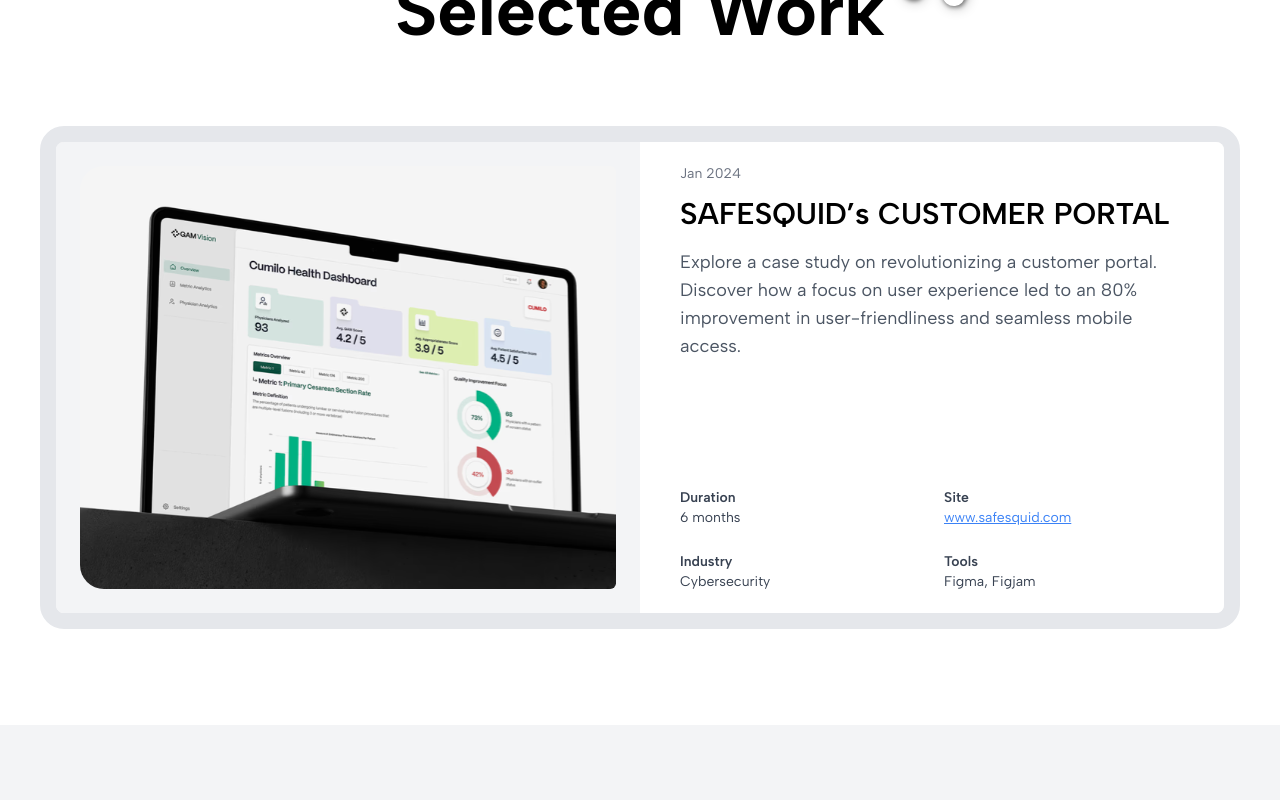
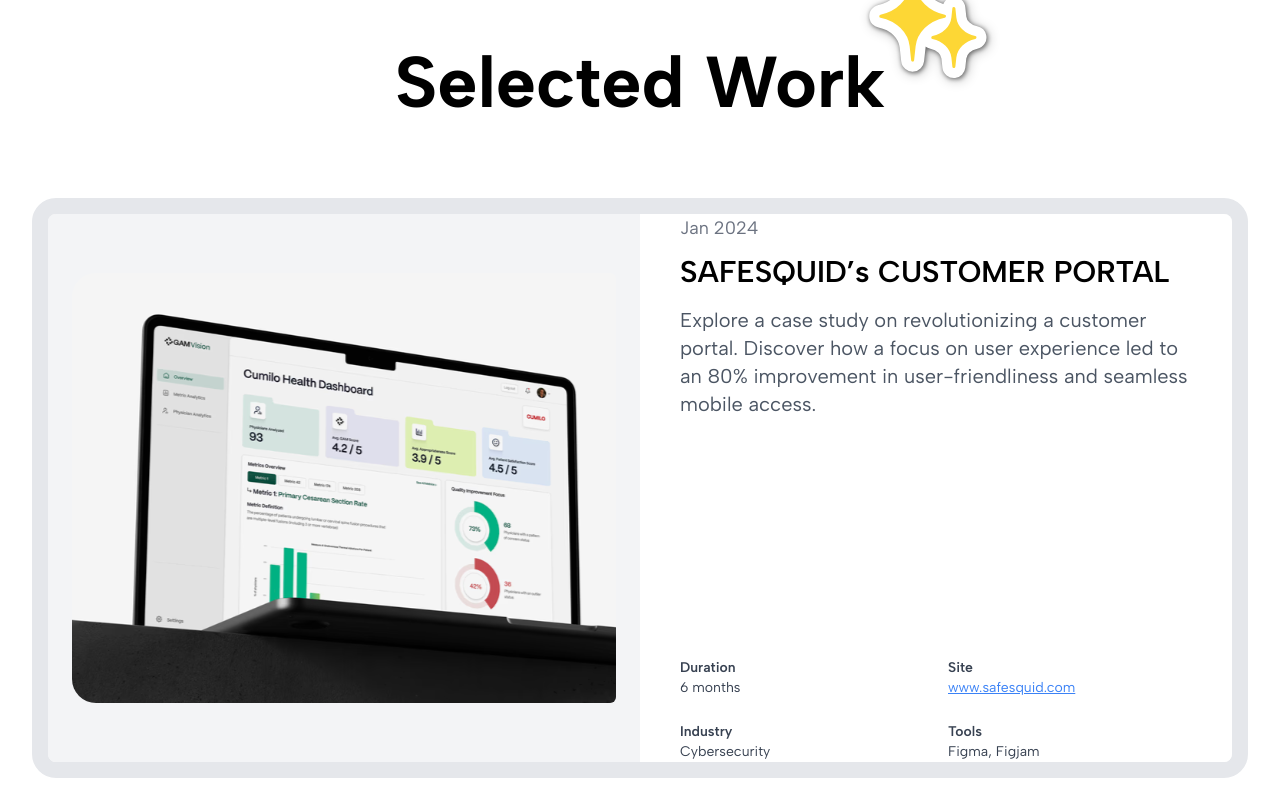
Before and after one commit to whythoSanskar/Mukund_portfolio, a React (Vite) app: page / in a window 1280 px wide. Shown: the part 1060-1860 px from the top of the page. Built offline with nearby package versions, Linux system fonts and the light colour scheme; a web font is replaced by a local one.

Commit message:
Fixed the layout for dpr 1.25

```diff
--- a/index.html
+++ b/index.html
@@ -10,9 +10,12 @@
     <meta charset="UTF-8" />
     <meta name="viewport" content="width=device-width, initial-scale=1.0, viewport-fit=cover" />
     <title>Vite + React</title>
+
   </head>
   <body>
     <div id="root"></div>
+
     <script type="module" src="/src/main.jsx"></script>
+
   </body>
 </html>
--- a/src/App.jsx
+++ b/src/App.jsx
@@ -7,11 +7,8 @@
 function App() {
   return (
     <>
-    <div className="min-w-[360px] w-full container mx-auto ">
       <Navbar />
       <Hero />
-
-    </div>
       <Work/>
       <End />
     </>
--- a/src/components/Hero.jsx
+++ b/src/components/Hero.jsx
@@ -3,22 +3,22 @@
 export default function Hero() {
   return (
     <>
-      <div className="w-full container mx-auto">
+      <div className="container mx-auto">
         <div className="w-[1200px] mx-auto relative">
           <img
             src="/thumbs.svg"
             alt="Logo"
-            className=" absolute left-[-9rem] top-[-1rem] z-0"
+            className="sticker-thumbs absolute left-[-9rem] top-[-1rem] z-0"
           />
           <img
             src="/smili.svg"
             alt="Logo"
-            className="absolute left-[12.8rem] top-[-0.5rem] overflow=hidden z-0"
+            className="sticker-smili absolute left-[12.8rem] top-[-0.5rem] overflow=hidden z-0"
           />
           <img
             src="/alien.svg"
             alt="Logo"
-            className=" absolute right-[-3rem] top-[-14rem] overflow=hidden z-0"
+            className="sticker-alien absolute right-[-3rem] top-[-14rem] overflow=hidden z-0"
           />
           <div className="flex justify-center mt-36 z-10">
             <div className="flex flex-col items-center font-albert-900 text-8xl font-extrabold uppercase">
@@ -30,12 +30,12 @@
           <img
             src="/figma.svg"
             alt="Logo"
-            className=" absolute left-[13rem] top-[17rem] overflow-hidden z-0"
+            className="sticker-figma  absolute left-[13rem] top-[17rem] overflow-hidden z-0"
           />
           <img
             src="/brain.svg"
             alt="Logo"
-            className=" absolute right-[-3rem] top-[14rem] overflow-hidden z-0"
+            className="sticker-brain absolute right-[-3rem] top-[14rem] overflow-hidden z-0"
           />
         </div>
 
--- a/src/components/Navbar.jsx
+++ b/src/components/Navbar.jsx
@@ -1,6 +1,6 @@
 export default function Navbar() {
   return (
-    <div className="container flex justify-center mt-10 px-4">
+    <div className="container flex justify-center mx-auto mt-28 px-4 ">
       <nav
         className="flex items-center gap-4 sm:gap-6 md:gap-10 bg-white px-6 py-3 rounded-full border border-[#E5E5E5] shadow-md shadow-[#D8D8D8]/25 font-albert-400 text-sm sm:text-base md:text-lg scale-[0.85] sm:scale-100 transition-transform duration-300"
       >
--- a/src/components/Work.jsx
+++ b/src/components/Work.jsx
@@ -8,11 +8,11 @@
         <img
           src="/star.svg"
           alt="star"
-          className="absolute -top-24  right-10 sm:right-60"
+          className="absolute -top-24 right-24 sm:right-60"
         />
       </div>
 
-      <div className="max-w-[1200px] mx-auto mt-20 rounded-3xl border-[1rem] border-gray-200 shadow-inner overflow-hidden flex flex-col lg:flex-row">
+      <div className="max-w-[1600px] mx-auto mt-20 rounded-3xl border-[1rem] border-gray-200 shadow-inner overflow-hidden flex flex-col lg:flex-row">
         <div className="bg-gray-100 lg:w-1/2 p-6 flex items-center justify-center">
           <img
             src="/work1.svg"
@@ -22,17 +22,17 @@
         </div>
 
         <div className="bg-white lg:w-1/2 px-10 flex flex-col gap-4 justify-center">
-          <span className="text-gray-500 text-sm">Jan 2024</span>
+          <span className="text-gray-500 text-lg">Jan 2024</span>
           <h3 className="text-3xl sm:text-3xl font-semibold -mt-1">
             SAFESQUID’s CUSTOMER PORTAL
           </h3>
-          <p className="text-gray-600 text-lg">
+          <p className="text-gray-600 text-xl">
             Explore a case study on revolutionizing a customer portal.
             Discover how a focus on user experience led to an 80% improvement
             in user-friendliness and seamless mobile access.
           </p>
 
-          <div className="grid grid-cols-2 gap-6 mt-28 text-sm text-gray-700">
+          <div className="grid grid-cols-2 gap-6 mt-56 text-sm text-gray-700">
             <div>
               <p className="font-semibold">Duration</p>
               <p>6 months</p>
--- a/src/index.css
+++ b/src/index.css
@@ -7,8 +7,8 @@
   -moz-osx-font-smoothing: grayscale;
 }
 
-html {
-  @apply min-h-screen bg-gray-100;
+html, body {
+  @apply h-auto w-auto bg-gray-100 m-0 p-0 font-albert;
   -webkit-text-size-adjust: 100%;
   -ms-text-size-adjust: 100%;
   text-size-adjust: 100%;
@@ -17,6 +17,34 @@
 
 }
 
-body {
-  @apply font-albert;
+
+@media (-webkit-device-pixel-ratio: 1.25) {
+  * {
+    zoom: 0.96;
+  }
 }
+@media (-webkit-device-pixel-ratio: 1.25) {
+  .sticker-figma {
+    top: 17rem !important;
+    left: 16rem !important;
+  }
+  .sticker-thumbs {
+    top: -3rem !important;
+    left: -6rem !important;
+  }
+
+  .sticker-alien {
+    top: -14rem !important;
+    right: -2rem !important;
+  }
+
+  .sticker-smili {
+    left: 16rem !important;
+    top: -1rem !important;
+  }
+
+  .sticker-brain {
+    top: 14rem !important;
+    right: -2rem !important;
+  }
+}
```
